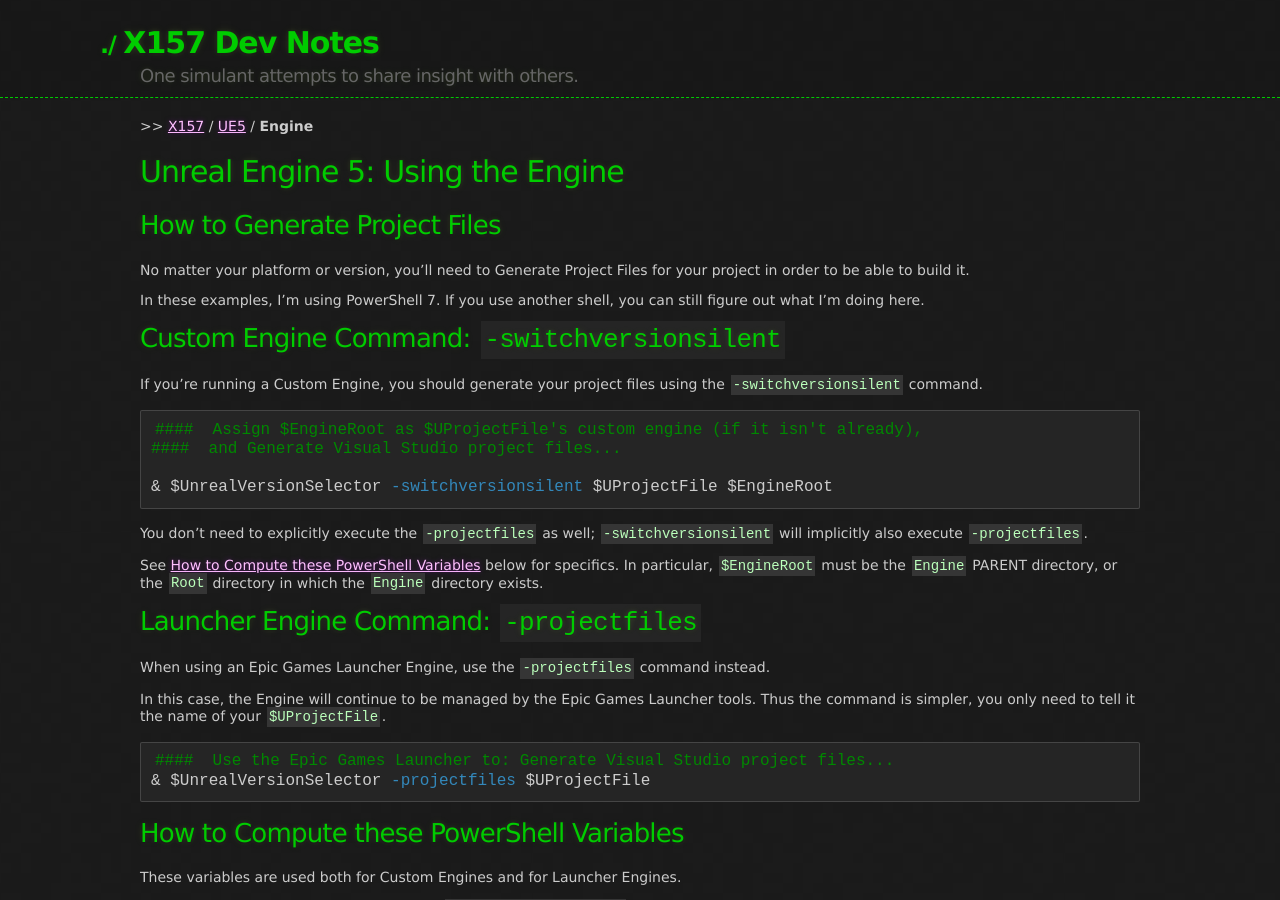
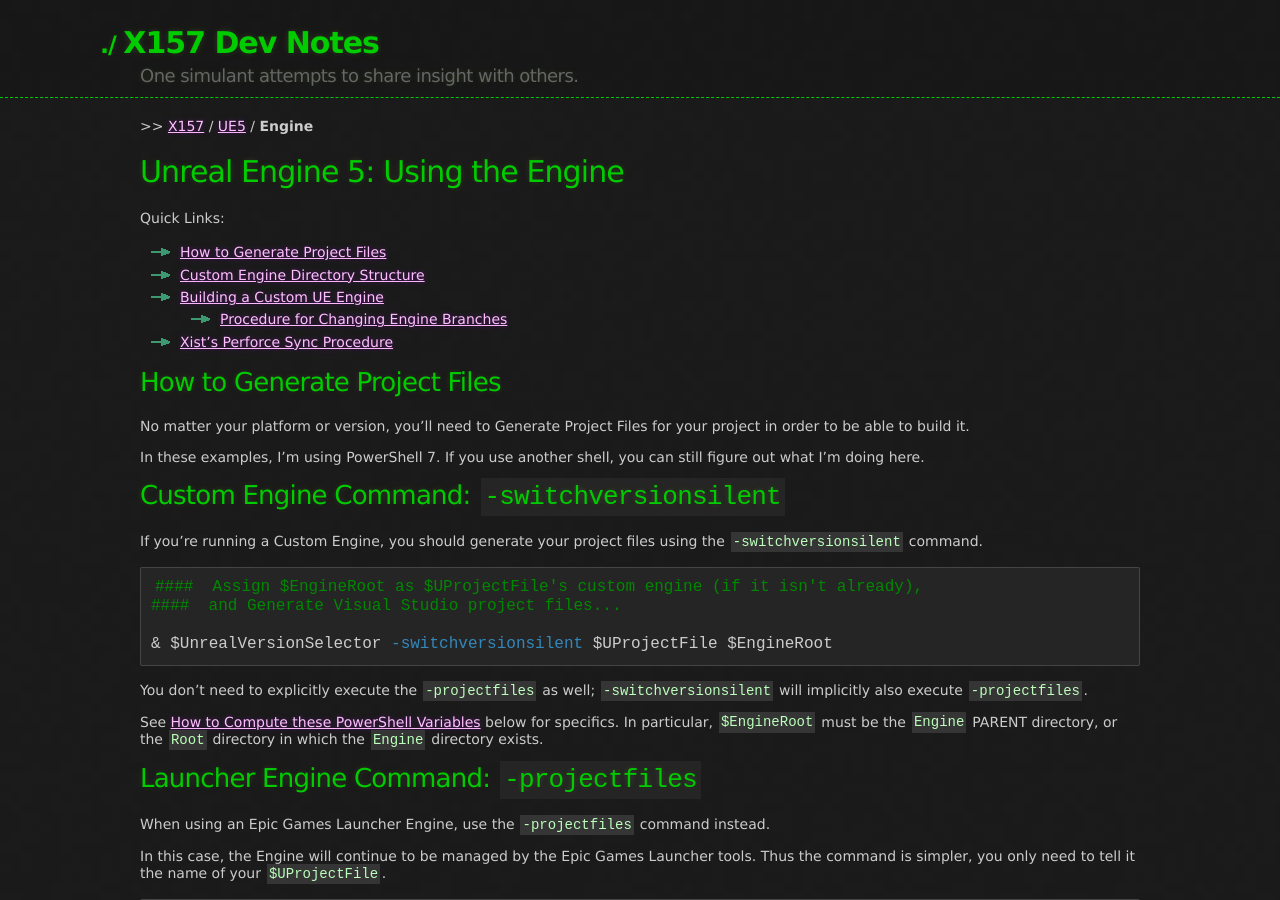
Before and after one commit to x157/x157.github.io, a Jekyll site: the page built from UE5/Engine/index.md, in a window 1280 px wide and 900 px high. Built offline with Jekyll 4.4.1, drawn with Linux system fonts in a browser that asks for light colours.

Commit message:
Add Perforce Sync Procedure

```diff
--- a/UE5/Engine/index.md
+++ b/UE5/Engine/index.md
@@ -5,10 +5,18 @@
 breadcrumb_name: "Engine"
 ---
 
-
 # Unreal Engine 5: Using the Engine
 
+Quick Links:
 
+- [How to Generate Project Files](#HowToGenerateProjectFiles)
+- [Custom Engine Directory Structure](#CustomEngineDirectoryStructure)
+- [Building a Custom UE Engine](#BuildingCustomEngine)
+  - [Procedure for Changing Engine Branches](#Procedure_ChangeEngineBranches)
+- [Xist's Perforce Sync Procedure](./Perforce-Sync-Procedure)
+
+
+<a id="HowToGenerateProjectFiles"></a>
 ## How to Generate Project Files
 
 No matter your platform or version, you'll need to Generate Project Files for your project
@@ -76,6 +84,7 @@
 See the discussion below for more info on the expected directory structure for custom engines.
 
 
+<a id="CustomEngineDirectoryStructure"></a>
 ## Custom Engine Directory Structure
 
 Assume you checkout the
@@ -127,6 +136,7 @@
 Ultimately, you can put your project anywhere you want.
 
 
+<a id="BuildingCustomEngine"></a>
 # Building a Custom UE5 Engine
 
 
@@ -138,6 +148,7 @@
 recent official release of the engine.
 
 
+<a id="Procedure_ChangeEngineBranches"></a>
 ## Procedure for Changing Engine Branches
 
 When you change the engine from one branch to another, sometimes the Git repo can get into
```
Also changed, not shown: UE5/Engine/Perforce-Sync-Procedure.md (added, +121 -0 lines).
